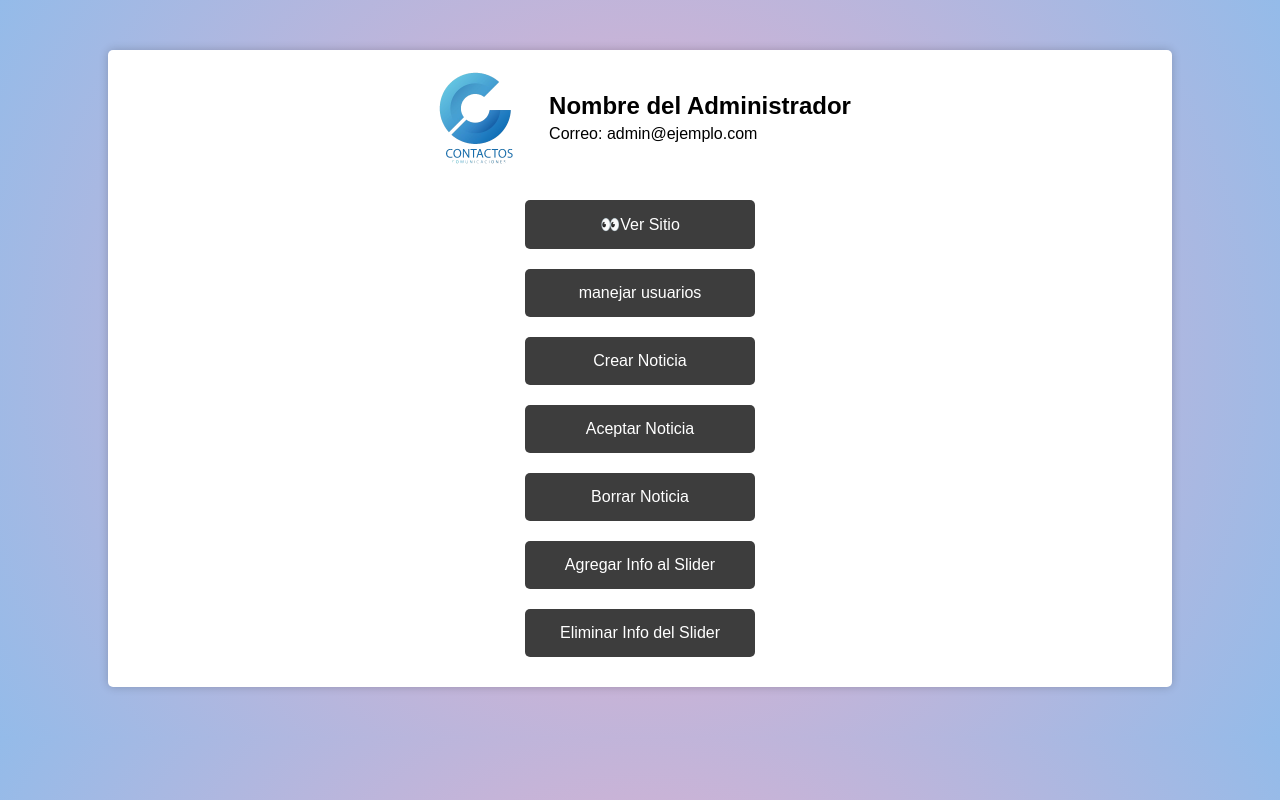
After one commit to Chiky02/NewsProject_V2, a PHP site: page /indexAdmin.html in a window 1280 px wide. The commit adds this page. Run offline with PHP 8.4, Linux system fonts and the light colour scheme.

Commit message:
Se ha mejorado el header de la pagina, se ha creado el inicio del administrador con todas sus funcionalidades, las funcionalidades listas son, ver sitio y crear noticia

```diff
--- a/Index2.html
+++ b/Index2.html
@@ -66,7 +66,7 @@
 </div>
     <div class="puntos" id="puntos"></div>
 
-
+   <video src="https://instagram.com/p/C9yUI7GBauR/"></video>
 
     <div class="container">
         <div class="init">
--- a/Php/retornoNew.php
+++ b/Php/retornoNew.php
@@ -1,6 +1,7 @@
 <?php
 include("conexion.php");
 header('Content-Type: application/json');
+
 $con = conect();
 
 if ($con) {
--- a/Scripts/Index2.js
+++ b/Scripts/Index2.js
@@ -27,11 +27,12 @@ onload = async function ajax() {
             ${element.content}
                 <h4>${element.dateUpload}</h4>
             </div>`;
-
+            console.log(element);
             noticiasContainer.innerHTML += noticiaHTML;
 
 
         });
+
             //aca debemos colocar todo en el html
         } else {
             console.log('Error en la respuesta:', response.message);
--- /dev/null
+++ b/Style/admin.css
@@ -0,0 +1,59 @@
+.admin-container {
+    width: 80%;
+    margin: 50px auto;
+    background-color: #fff;
+    padding: 20px;
+    border-radius: 5px;
+    box-shadow: 0 0 10px rgba(0, 0, 0, 0.2);
+    text-align: center;
+}
+
+.profile {
+    display: flex;
+    align-items: center;
+    justify-content: center;
+    margin-bottom: 20px;
+}
+
+.profile img {
+    border-radius: 50%;
+    width: 100px;
+    height: 100px;
+    margin-right: 20px;
+}
+
+.profile div {
+    text-align: left;
+}
+
+.profile h2 {
+    margin: 0;
+    font-size: 24px;
+}
+
+.profile p {
+    margin: 5px 0;
+    font-size: 16px;
+}
+
+.admin-options {
+    display: flex;
+    flex-direction: column;
+    align-items: center;
+}
+
+.admin-options a {
+    display: block;
+    width: 200px;
+    padding: 15px;
+    margin: 10px 0;
+    background-color: #363636f5;
+    color: white;
+    text-decoration: none;
+    border-radius: 5px;
+    text-align: center;
+}
+
+.admin-options a:hover {
+    background-color: #45a049;
+}
--- a/Style/style.css
+++ b/Style/style.css
@@ -24,13 +24,15 @@ label {
     margin-bottom: 5px;
 }
 
+
+
 input[type="text"],
 input[type="email"],
 input[type="password"] {
-    width: 100%;
+    width: 90%;
     padding: 10px;
-    border: 1px solid #ccc;
-    border-radius: 3px;
+    border: 2px solid #ccc;
+    border-radius: 10px;
     margin-bottom: 15px;
 }
 
--- a/index.html
+++ b/index.html
@@ -107,7 +107,7 @@
         </div>
         <p>&copy; 2024 Contactos Comunicaciones</p>
     </footer>
-    <script src="Scripts/Index.js"></script>
+    <script src="Scripts/Index2.js"></script>
     <script src="Scripts/scroll.js"></script>
     <script src="https://code.jquery.com/jquery-2.2.4.min.js" integrity="sha256-BbhdlvQf/xTY9gja0Dq3HiwQF8LaCRTXxZKRutelT44=" crossorigin="anonymous"></script>
     <script type="module" src="Scripts/banner.js"></script>
--- /dev/null
+++ b/indexAdmin.html
@@ -0,0 +1,32 @@
+<!DOCTYPE html>
+<html lang="es">
+<head>
+    <meta charset="UTF-8">
+    <meta name="viewport" content="width=device-width, initial-scale=1.0">
+    <title>Panel de Administración</title>
+    <link rel="stylesheet" href="Style/style.css">
+    <link rel="stylesheet" href="Style/admin.css">
+</head>
+<body>
+    <div class="admin-container">
+        <div class="profile">
+            <img src="Images/Logo2.png" alt="Foto del Administrador">
+            <div>
+                <h2>Nombre del Administrador</h2>
+                <p>Correo: admin@ejemplo.com</p>
+            </div>
+        </div>
+
+        <div class="admin-options">
+            <a href="index.html">&#128064;Ver Sitio</a>
+            <a href="index.html">manejar usuarios</a>
+            <a href="CreateNew-V3.html">Crear Noticia</a>
+            <a href="aceptar/devolver-noticia.html">Aceptar Noticia</a>
+
+            <a href="borrar-noticia.html">Borrar Noticia</a>
+            <a href="agregar-info-slider.html">Agregar Info al Slider</a>
+            <a href="eliminar-info-slider.html">Eliminar Info del Slider</a>
+        </div>
+    </div>
+</body>
+</html>
```
Also changed, not shown: Style/stylenews.css (+5 -2 lines).
